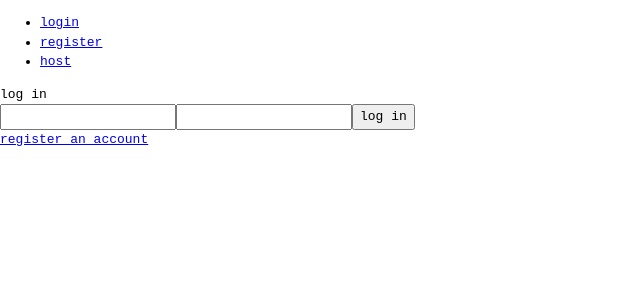
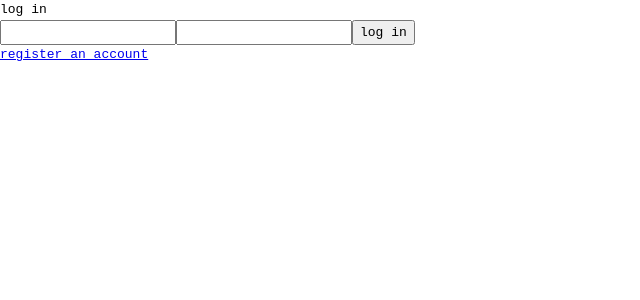
Before and after one commit to cagespence/cahc-frontend, a React (Create React App) app: page /login in a window 1280 px wide. Shown: the top 300 px of the page, without its empty margins (0-640 px from the left). Built offline with nearby package versions, Linux system fonts and the light colour scheme.

Commit message:
Update routes move game related routes to game component

```diff
--- a/src/App.js
+++ b/src/App.js
@@ -1,10 +1,9 @@
-import { BrowserRouter as Router, Link, Route, Switch, Redirect } from 'react-router-dom';
+import { BrowserRouter as Router, Route, Switch, Redirect } from 'react-router-dom';
 import './App.css';
 import './assets/css/main.scss';
 import { RegisterForm } from './features/register/RegisterForm';
 import { LoginForm } from './features/login/LoginForm';
-import { HostForm } from './features/host/HostForm';
-import { JoinForm } from './features/join/JoinForm';
+import { Game } from './features/game/Game';
 import { selectUser } from './app/slices/userSlice'
 import { useSelector } from 'react-redux';
 
@@ -12,25 +11,6 @@ function App() {
   return (
     <div className="App">
       <Router>
-        <nav>
-          <ul>
-            <li>
-              <Link to={{
-                pathname: "/login",
-              }}>login</Link>
-            </li>
-            <li>
-              <Link to={{
-                pathname: "/register",
-              }}>register</Link>
-            </li>
-            <li>
-              <Link to={{
-                pathname: "/host",
-              }}>host</Link>
-            </li>
-          </ul>
-        </nav>
         <Switch>
           <UnauthenticatedRoute exact path="/">
             <Redirect to={{
@@ -43,9 +23,8 @@ function App() {
           <UnauthenticatedRoute exact path="/register">
             <RegisterForm />
           </UnauthenticatedRoute>
-          <PrivateRoute exact path="/host">
-            <HostForm />
-            <JoinForm />
+          <PrivateRoute path="/game">
+            <Game />
           </PrivateRoute>
         </Switch>
       </Router>
@@ -84,7 +63,7 @@ function UnauthenticatedRoute({ children, ...rest }) {
         ) : (
             <Redirect
               to={{
-                pathname: "/host",
+                pathname: "/game",
               }}
             />
           )
```
